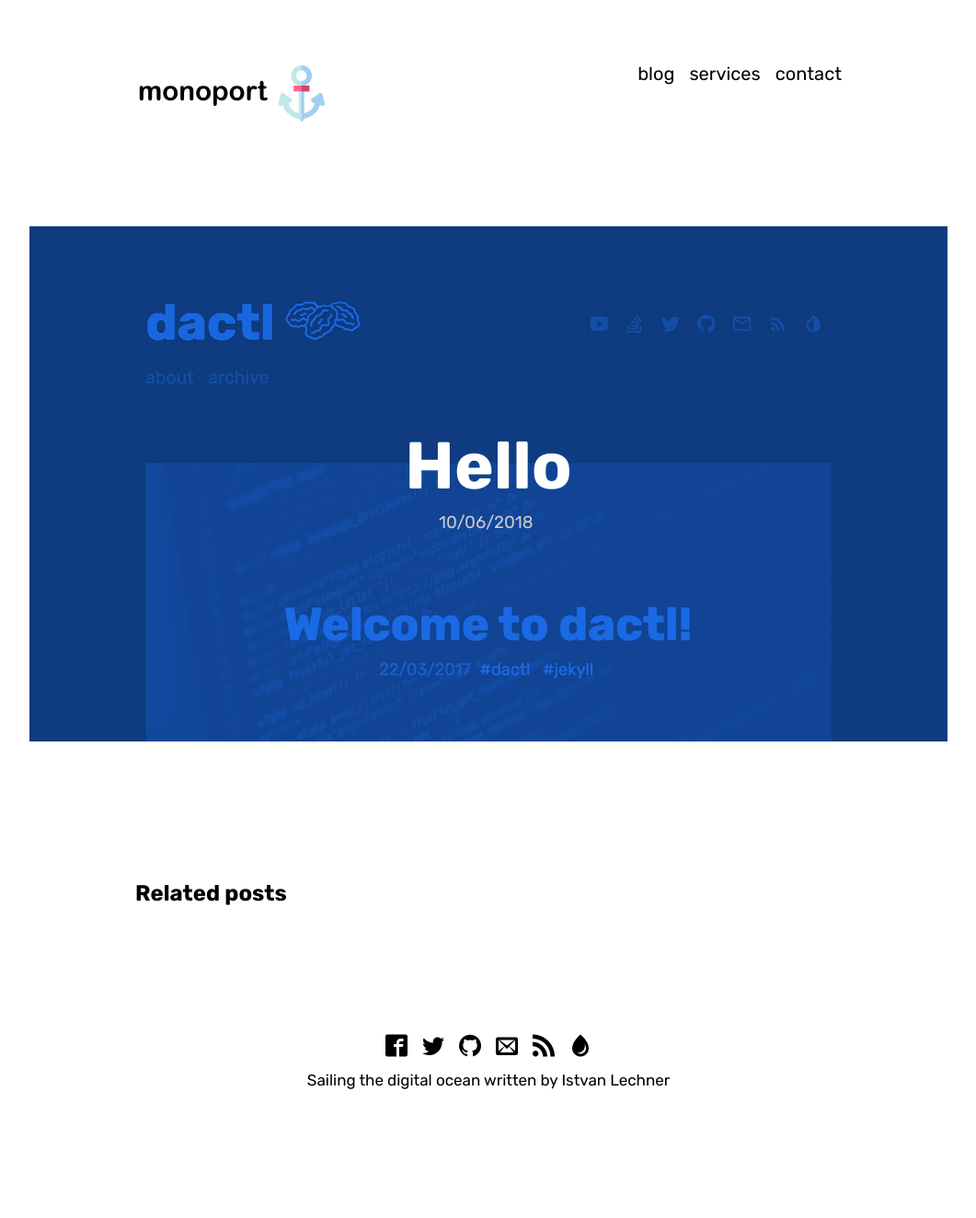
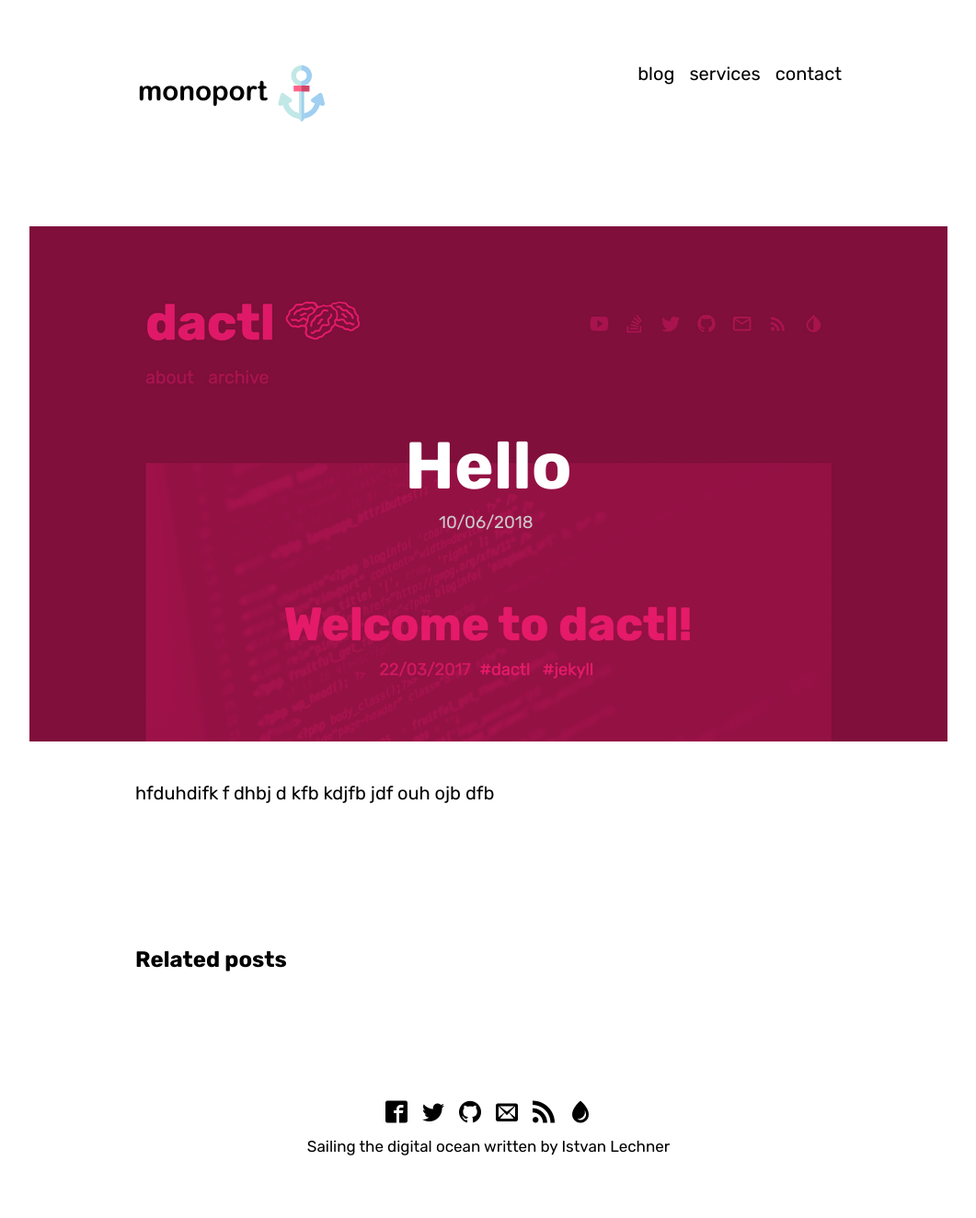
Before and after one commit to vestalux/monoport3, a Jekyll site: the page built from _posts/2018-06-10-hello.md, in a window 1280 px wide. Shown: the whole page at 92% size, without its empty margins (109-1170 px from the left). Built offline with Jekyll 4.4.1, drawn with Linux system fonts in a browser that asks for light colours; some web fonts are replaced; before the commit the page ends 1252 px from its top, so only the background shows below that.

Commit message:
Update from Forestry.io - Updated hello.md

```diff
--- a/_posts/2018-06-10-hello.md
+++ b/_posts/2018-06-10-hello.md
@@ -4,6 +4,7 @@ date: 2018-06-10 00:00:00 +0000
 layout: post
 content: Helloka
 tags: []
-overlay: blue
+overlay: red
 hero: "/uploads/screenshot_desktop_dark.jpg"
 ---
+hfduhdifk f dhbj d kfb kdjfb jdf ouh ojb dfb
```
